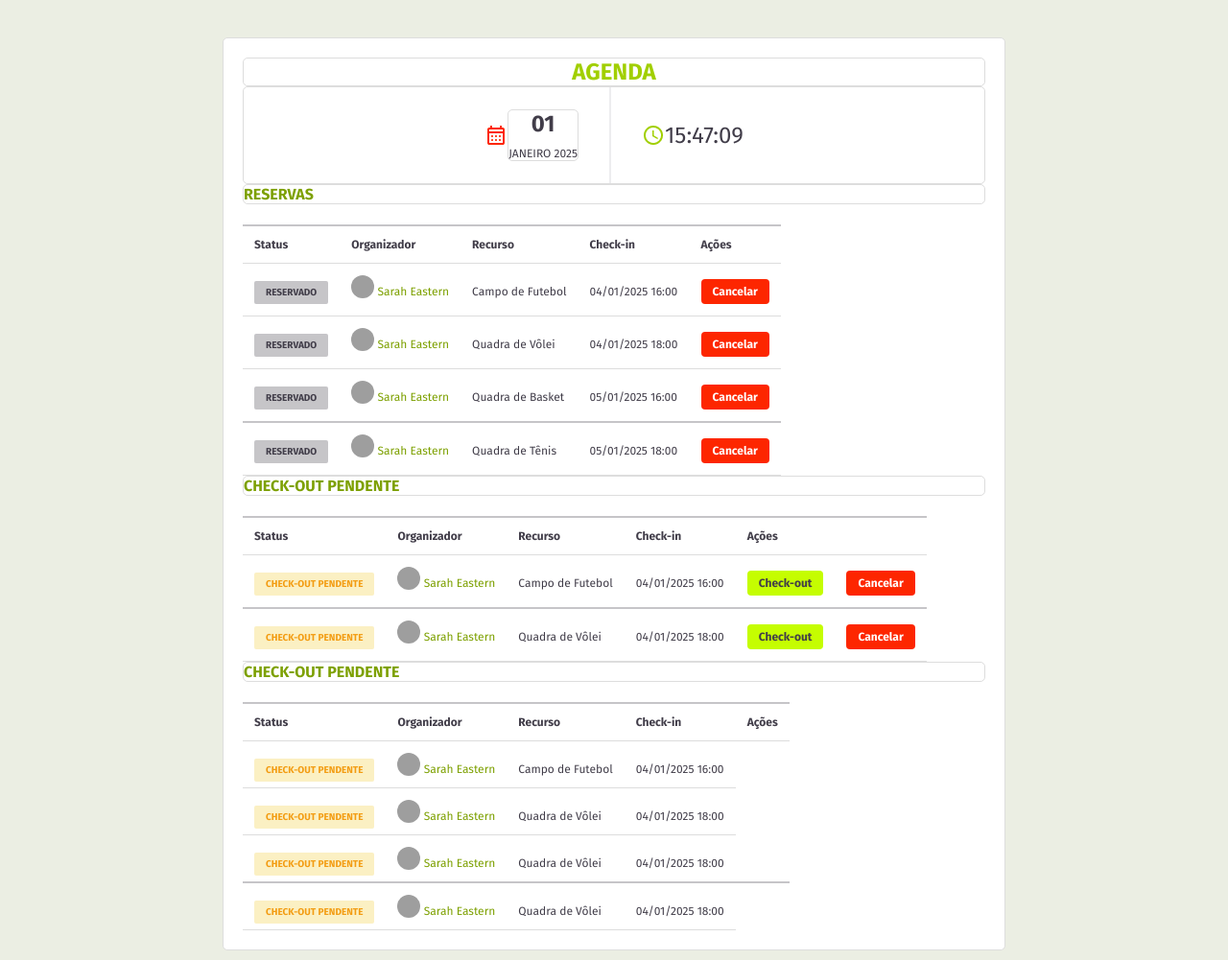
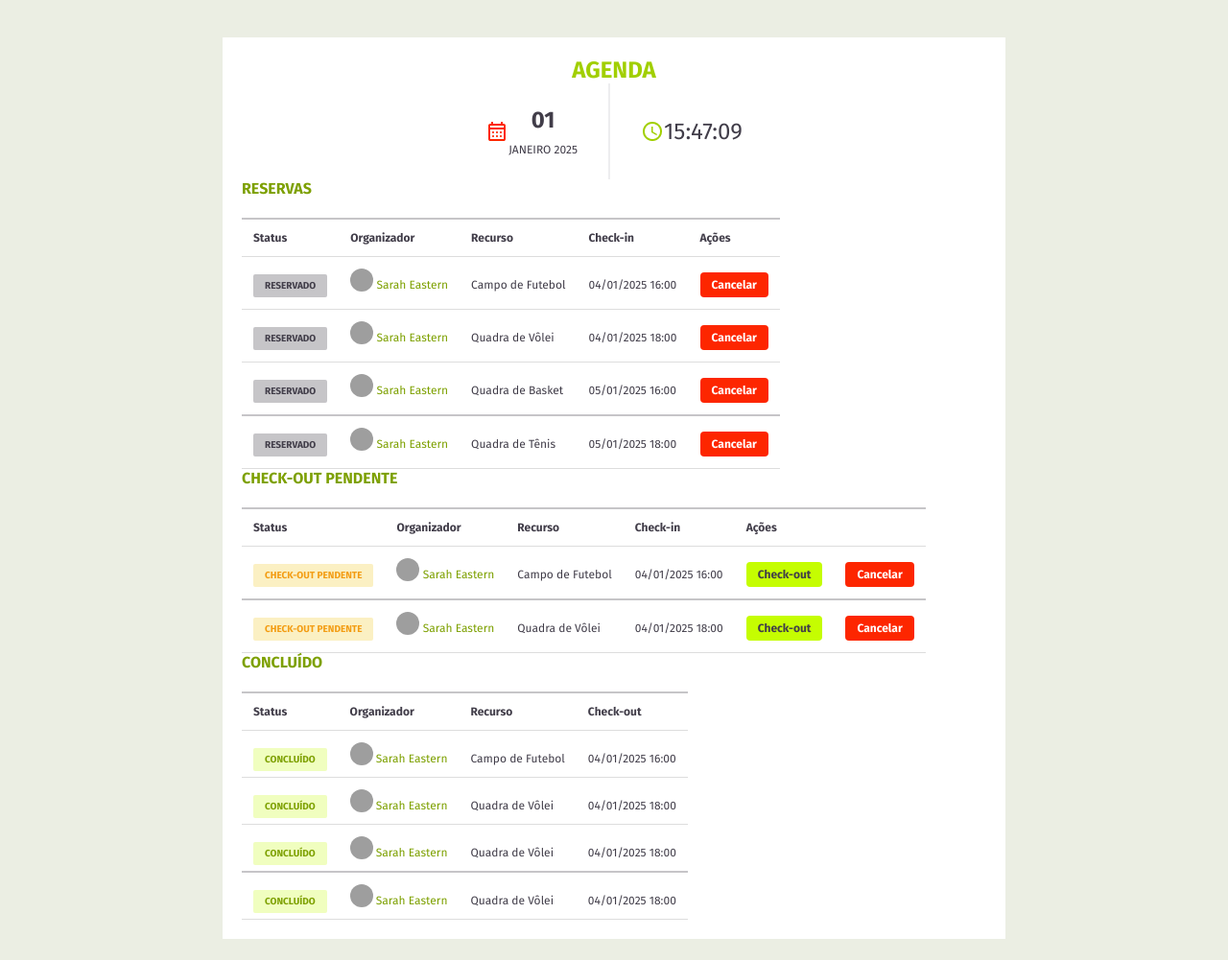
Before and after one commit to angeloantoni/template_reserva, a plain HTML site: page jeremias/index.html in a window 1280 px wide. Shown: the part 75-1076 px from the top of the page at 96% size. Drawn offline with Linux system fonts and the light colour scheme; grey boxes are pictures that could not be loaded.

Commit message:
template final

```diff
--- a/jeremias/index.html
+++ b/jeremias/index.html
@@ -220,11 +220,11 @@
         <!-- Título -->
 
         <div class="reservas">
-            <h1>CHECK-OUT PENDENTE</h1>
+            <h1>CONCLUÍDO</h1>
         </div>
 
 
-          <!-- Tabela checkout pendente -->
+          <!-- Tabela concluido -->
 
           <table>
             <thead>
@@ -232,34 +232,33 @@
                     <th>Status</th>
                     <th>Organizador</th>
                     <th>Recurso</th>
-                    <th>Check-in</th>
-                    <th>Ações</th>
+                    <th>Check-out</th>
                 </tr>
             </thead>
             <tbody>
                 <tr>
-                    <td><span class="checkout">CHECK-OUT PENDENTE</span></td>
+                    <td><span class="concluido">CONCLUÍDO</span></td>
                     <td><img src="https://i.pravatar.cc/300" alt=""> <span class="sarah-eastern">Sarah Eastern</span></td>
                     <td>Campo de Futebol</td>
                     <td>04/01/2025 16:00</td>
 
                 </tr>
                 <tr>
-                    <td><span class="checkout">CHECK-OUT PENDENTE</span></td>
+                    <td><span class="concluido">CONCLUÍDO</span></td>
                     <td><img src="https://i.pravatar.cc/300" alt=""> <span class="sarah-eastern">Sarah Eastern</span></td>
                     <td>Quadra de Vôlei</td>
                     <td>04/01/2025 18:00</td>
 
                 </tr>
                 <tr>
-                    <td><span class="checkout">CHECK-OUT PENDENTE</span></td>
+                    <td><span class="concluido">CONCLUÍDO</span></td>
                     <td><img src="https://i.pravatar.cc/300" alt=""> <span class="sarah-eastern">Sarah Eastern</span></td>
                     <td>Quadra de Vôlei</td>
                     <td>04/01/2025 18:00</td>
 
                 </tr>
                 <tr>
-                    <td><span class="checkout">CHECK-OUT PENDENTE</span></td>
+                    <td><span class="concluido">CONCLUÍDO</span></td>
                     <td><img src="https://i.pravatar.cc/300" alt=""> <span class="sarah-eastern">Sarah Eastern</span></td>
                     <td>Quadra de Vôlei</td>
                     <td>04/01/2025 18:00</td>
--- a/jeremias/style.css
+++ b/jeremias/style.css
@@ -39,11 +39,11 @@ body{
 .container {
     padding: 20px;
     margin: 10px;
-    border: 1px solid #ddd;
-    border-radius: 5px;
+    border: none;
     width: 816px;
     height: 580;
     background-color: #FFFFFF;
+
 
 }
 
@@ -52,13 +52,13 @@ body{
     font-size: 2.4rem;
     font-weight: bold;
     text-align: center;
-    border: 1px solid #ddd;
-    border-radius: 5px;
+    border: none;
+
 }
 
 .data {
     display: flex;
-    border: 1px solid #ddd;
+    border: none;
     border-radius: 5px;
     justify-content: center;
     align-items: center;
@@ -73,8 +73,6 @@ body{
 .conteudo {
     flex-direction: column;
     display: flex;
-    border: 1px solid #ddd;
-    border-radius: 5px;
     text-align: center;
 }
 .conteudo h1 {
@@ -111,18 +109,12 @@ body{
     font-size: 1.6rem;
     font-weight: bold;
     margin-bottom: 2.1rem;
-    border: 1px solid #ddd;
-    border-radius: 5px;
 
-    border: 1px solid #ddd;
-    border-radius: 5px;
 }
 
 .reservas_cabecalho {
     display: flex;
 
-    border: 1px solid #ddd;
-    border-radius: 5px;
 
     font-size: 12px;
     color: var(--Office);
@@ -149,6 +141,7 @@ body{
     display: flex;
     text-align: center;
     margin-bottom: 10px;
+    border: none;
 }
 
 .reservas_linha_um .status {
@@ -157,7 +150,6 @@ body{
 
     margin-top: 10px;
     background-color: var(--office-30);
-    border-radius: 2px;
 
 }
 .reservas_linha_um .status .conteudo{
@@ -173,8 +165,6 @@ body{
     display: inline-block;
 
 
-    border: 1px solid #ddd;
-    border-radius: 5px;
 }
 .reservas_linha_um .organizador .conteudo {
     font-size: 12px;
@@ -182,9 +172,6 @@ body{
     color: var(--citrino-dark);
     align-items: left;
 
-
-    border: 1px solid #ddd;
-    border-radius: 5px;
 }
 .reservas_linha_um .recurso .conteudo {
     font-size: 12px;
@@ -192,8 +179,6 @@ body{
     color: var(--Office);
 
 
-    border: 1px solid #ddd;
-    border-radius: 5px;
 }
 .reservas_linha_um .checkin .conteudo {
     font-size: 12px;
@@ -201,8 +186,7 @@ body{
     color: var(--Office);
 
 
-    border: 1px solid #ddd;
-    border-radius: 5px;
+
 }
 
 .reservas_linha_um .acoes button{
@@ -210,8 +194,6 @@ body{
     height: 26px;
     background-color: #FD2600;
 
-    border: 1px solid #ddd;
-    border-radius: 5px;
 
     color: #FFFFFF;
 
@@ -225,16 +207,19 @@ table {
     border-collapse: collapse;
     border-spacing: 0;
 
+
+
 }
 
 th, td {
     padding: 12px;
-    border: 1px solid #ddd;
+    border-collapse: collapse;
+    border: none;
+    border-bottom: none;
     text-align: left;
     color: var(--Office);
     font-size: 12px;
-    border: 1px solid red;
-    border-radius: 5px;
+
 }
 
 th {
@@ -242,8 +227,7 @@ th {
     font-size: 12px;
     font-weight: bold;
     color: var(--Office);
-    border: 1px solid red;
-    border-radius: 5px;
+
 }
 
 button {
@@ -341,3 +325,15 @@ table th, table td {
     align-items: center;
 
 }
+
+.concluido {
+    padding: 6px 12px;
+    background-color: var(--citrino-25); /* Cor fixa do botão RESERVADO */
+    color: var(--citrino-dark);
+    border: none;
+    border-radius: 2px;
+    font-size: 10px;
+    font-weight: bold;
+    align-items: center;
+
+}
```
